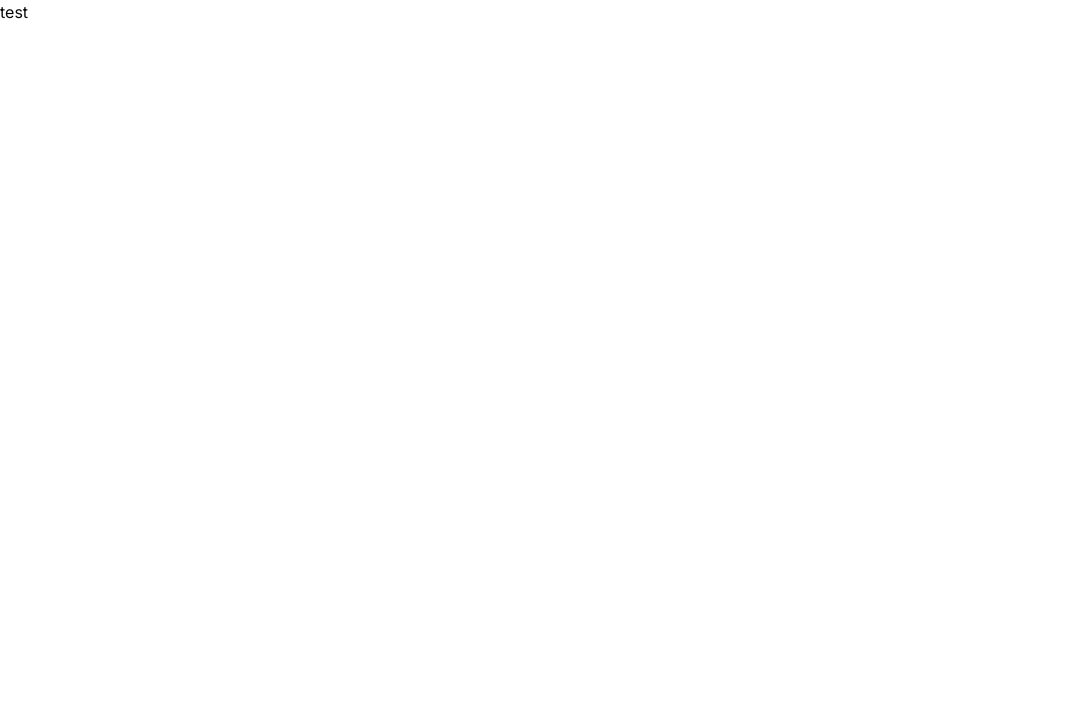
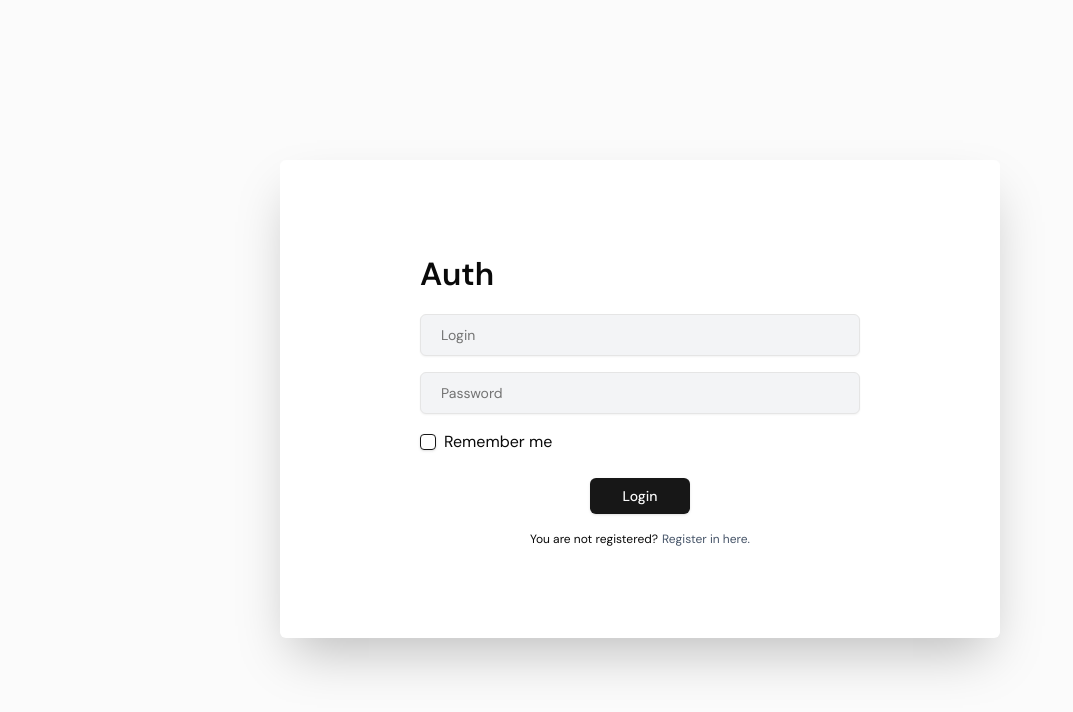
Before and after one commit to YakhyaevGadji/task-line, a Next.js app: page /authentication/login in a window 1280 px wide. Shown: the top 712 px of the page, without its empty margins (0-1073 px from the left). Built offline with nearby package versions, Linux system fonts and the light colour scheme.

Commit message:
add: html page auth

```diff
--- a/app/globals.css
+++ b/app/globals.css
@@ -67,3 +67,7 @@
         @apply bg-background text-foreground;
     }
 }
+
+body {
+    background-color: #fbfbfb;
+}
--- a/app/layout.tsx
+++ b/app/layout.tsx
@@ -1,8 +1,11 @@
 import type { Metadata } from 'next';
-import { Inter } from 'next/font/google';
+import { DM_Sans } from 'next/font/google';
 import './globals.css';
 
-const inter = Inter({ subsets: ['latin'] });
+const sans = DM_Sans({
+    subsets: ['latin'],
+    weight: ['100', '200', '300', '400', '500', '600', '700', '800', '900'],
+});
 
 export const metadata: Metadata = {
     title: 'Create Next App',
@@ -16,7 +19,7 @@ export default function RootLayout({
 }>) {
     return (
         <html lang="en">
-            <body className={inter.className}>{children}</body>
+            <body className={sans.className}>{children}</body>
         </html>
     );
 }
--- /dev/null
+++ b/components/ui/checkbox.tsx
@@ -0,0 +1,30 @@
+'use client';
+
+import * as React from 'react';
+import * as CheckboxPrimitive from '@radix-ui/react-checkbox';
+import { CheckIcon } from '@radix-ui/react-icons';
+
+import { cn } from '@/lib/utils';
+
+const Checkbox = React.forwardRef<
+    React.ElementRef<typeof CheckboxPrimitive.Root>,
+    React.ComponentPropsWithoutRef<typeof CheckboxPrimitive.Root>
+>(({ className, ...props }, ref) => (
+    <CheckboxPrimitive.Root
+        ref={ref}
+        className={cn(
+            'peer h-4 w-4 shrink-0 rounded-sm border border-primary shadow focus-visible:outline-none focus-visible:ring-1 focus-visible:ring-ring disabled:cursor-not-allowed disabled:opacity-50 data-[state=checked]:bg-primary data-[state=checked]:text-primary-foreground',
+            className,
+        )}
+        {...props}
+    >
+        <CheckboxPrimitive.Indicator
+            className={cn('flex items-center justify-center text-current')}
+        >
+            <CheckIcon className="h-4 w-4" />
+        </CheckboxPrimitive.Indicator>
+    </CheckboxPrimitive.Root>
+));
+Checkbox.displayName = CheckboxPrimitive.Root.displayName;
+
+export { Checkbox };
--- /dev/null
+++ b/components/ui/input.tsx
@@ -0,0 +1,25 @@
+import * as React from 'react';
+
+import { cn } from '@/lib/utils';
+
+export interface InputProps
+    extends React.InputHTMLAttributes<HTMLInputElement> {}
+
+const Input = React.forwardRef<HTMLInputElement, InputProps>(
+    ({ className, type, ...props }, ref) => {
+        return (
+            <input
+                type={type}
+                className={cn(
+                    'flex h-9 w-full rounded-md border border-input bg-transparent px-3 py-1 text-sm shadow-sm transition-colors file:border-0 file:bg-transparent file:text-sm file:font-medium placeholder:text-muted-foreground focus-visible:outline-none focus-visible:ring-1 focus-visible:ring-ring disabled:cursor-not-allowed disabled:opacity-50',
+                    className,
+                )}
+                ref={ref}
+                {...props}
+            />
+        );
+    },
+);
+Input.displayName = 'Input';
+
+export { Input };
--- a/package.json
+++ b/package.json
@@ -10,6 +10,7 @@
         "prepare": "husky"
     },
     "dependencies": {
+        "@radix-ui/react-checkbox": "^1.1.1",
         "@radix-ui/react-icons": "^1.3.0",
         "@radix-ui/react-slot": "^1.1.0",
         "class-variance-authority": "^0.7.0",
--- a/views/auth/ui/auth-user.tsx
+++ b/views/auth/ui/auth-user.tsx
@@ -1,12 +1,32 @@
 import React from 'react';
 import { Title } from '@/shared';
+import { Input } from '@/components/ui/input';
+import { Checkbox } from '@/components/ui/checkbox';
+import { Button } from '@/components/ui/button';
+import Link from 'next/link';
 
-interface Props {
-    className?: string;
-}
-
-const LoginUser: React.FC<Props> = ({ className }) => {
-    return <div>test</div>;
+const LoginUser: React.FC = () => {
+    return (
+        <div className="mt-40 mx-auto w-[720px] shadow-2xl rounded-md bg-white px-[140px] py-[90px]">
+            <Title className="font-semibold mb-4" text="Auth" size="lg" />
+            <Input className="bg-[#F3F4F6] p-5 mb-4" placeholder="Login" />
+            <Input className="bg-[#F3F4F6] p-5 mb-4" placeholder="Password" />
+            <div className="flex items-center mb-6">
+                <Checkbox className="mr-2" id="know" />
+                <label htmlFor="know">Remember me</label>
+            </div>
+            <Button className="flex mx-auto w-[100px] mb-4">Login</Button>
+            <p className="text-center text-[12px]">
+                You are not registered?
+                <Link
+                    className="text-slate-600 pl-1"
+                    href="/authentication/register"
+                >
+                    Register in here.
+                </Link>
+            </p>
+        </div>
+    );
 };
 
 export default LoginUser;
```
Also changed, not shown: 1 other file (tests, documents, lock files or other folders).
